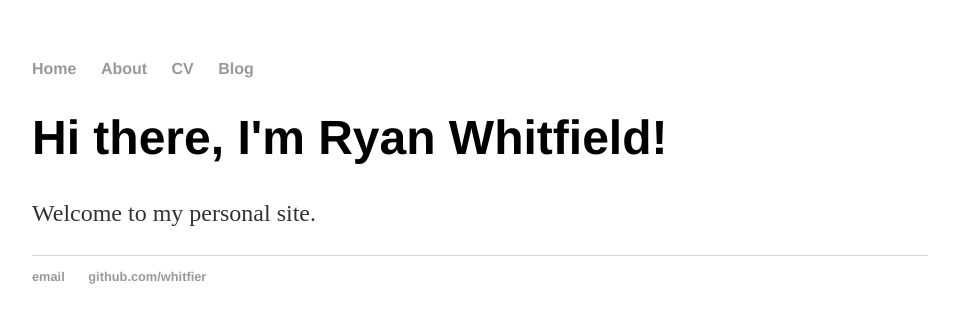
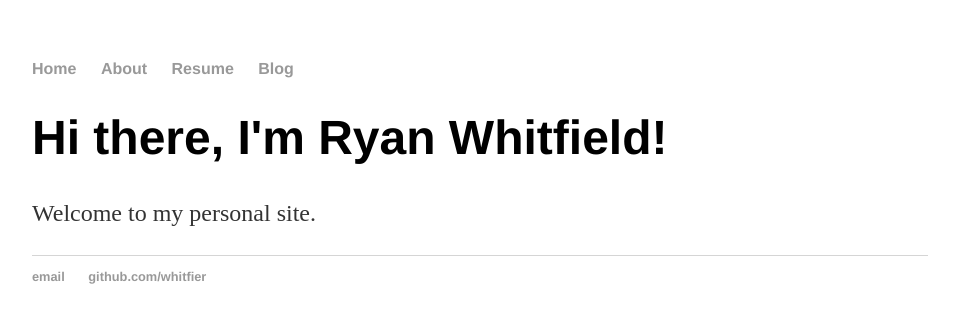
Before and after one commit to whitfier/whitfier.github.io, a Jekyll site: the page built from index.html, in a window 1280 px wide. Shown: the top 323 px of the page, without its empty margins (160-1119 px from the left). Built offline with Jekyll 4.4.1, drawn with Linux system fonts in a browser that asks for light colours.

Commit message:
Add resume and logo

```diff
--- a/_layouts/default.html
+++ b/_layouts/default.html
@@ -10,7 +10,7 @@
 	    		<ul>
 	        		<li><a href="/">Home</a></li>
 		        	<li><a href="/about">About</a></li>
-	        		<li><a href="/cv">CV</a></li>
+	        		<li><a href="resume.pdf">Resume</a></li>
 	        		<li><a href="/blog">Blog</a></li>
 	    		</ul>
 			</nav>
```
